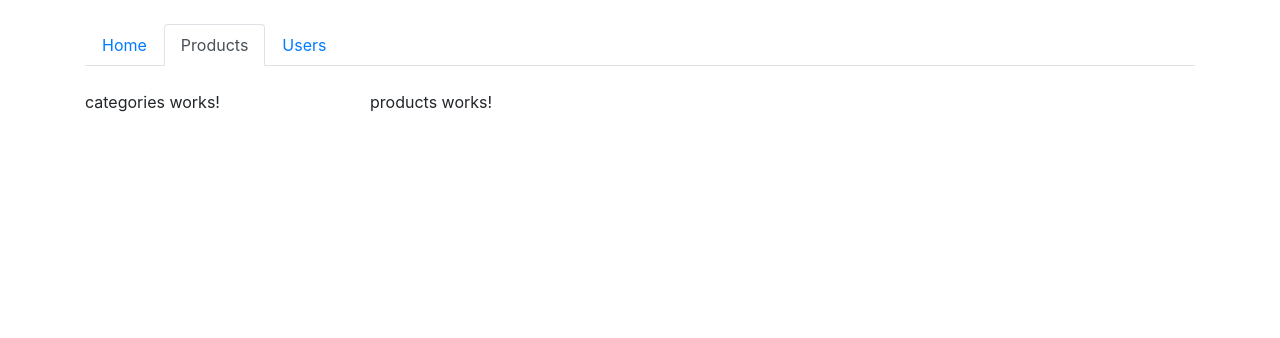
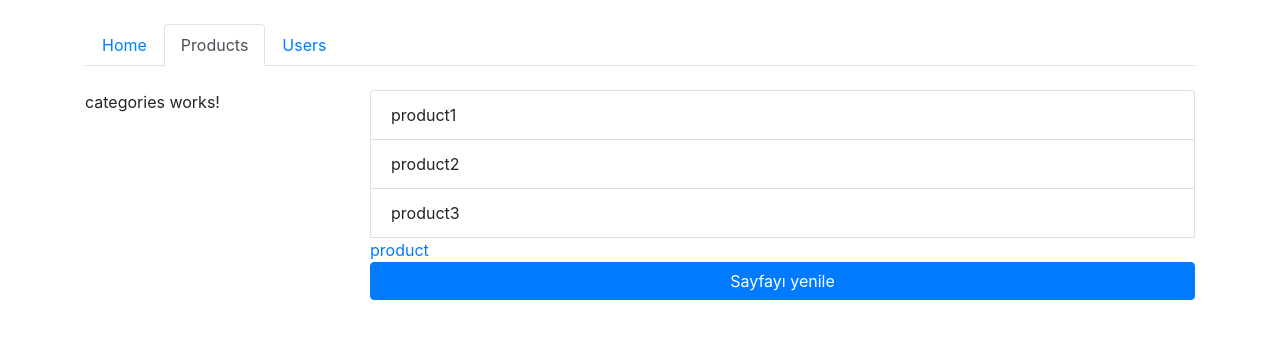
Before and after one commit to togunchan/angularRouting, an Angular app: page /products in a window 1280 px wide. Shown: the top 338 px of the page. Built offline with nearby package versions, Linux system fonts and the light colour scheme.

Commit message:
4-Navigating Programmatically

```diff
--- a/src/app/home/home.component.html
+++ b/src/app/home/home.component.html
@@ -1 +1 @@
-<p>home works!</p>
+<button (click)="loadProducts()" class="btn btn-primary">Load Products</button>
--- a/src/app/home/home.component.ts
+++ b/src/app/home/home.component.ts
@@ -1,4 +1,5 @@
 import { Component, OnInit } from '@angular/core';
+import { Router } from '@angular/router';
 
 @Component({
   selector: 'app-home',
@@ -7,9 +8,15 @@ import { Component, OnInit } from '@angular/core';
 })
 export class HomeComponent implements OnInit {
 
-  constructor() { }
+  constructor(private router: Router) { }
+
 
   ngOnInit(): void {
   }
 
+
+  loadProducts(){
+    this.router.navigate(["products"]);
+  }
+
 }
--- a/src/app/products/products.component.html
+++ b/src/app/products/products.component.html
@@ -1 +1,7 @@
-<p>products works!</p>
+<ul class="list-group">
+    <li class="list-group-item" *ngFor="let p of products">
+        {{p.name}}
+    </li>
+    <a routerLink="products">product</a>
+    <button (click)="loadProducts()" class="btn btn-primary">Sayfayı yenile</button>
+</ul>
--- a/src/app/products/products.component.ts
+++ b/src/app/products/products.component.ts
@@ -1,4 +1,5 @@
 import { Component, OnInit } from '@angular/core';
+import { ActivatedRoute, Router } from '@angular/router';
 
 @Component({
   selector: 'app-products',
@@ -7,9 +8,21 @@ import { Component, OnInit } from '@angular/core';
 })
 export class ProductsComponent implements OnInit {
 
-  constructor() { }
+  products = [
+    { name: "product1" },
+    { name: "product2" },
+    { name: "product3" }
+  ]
+
+  constructor(
+    private router: Router,
+    private route: ActivatedRoute //ekledik çünkü "click" olayına bağlı loadProducts metotu yönlendirmesini bu sayfa üzerinden yapsın diye
+  ) { }
 
   ngOnInit(): void {
   }
 
+  loadProducts() {
+    this.router.navigate(["products"],{relativeTo: this.route});
+  }
 }
```
